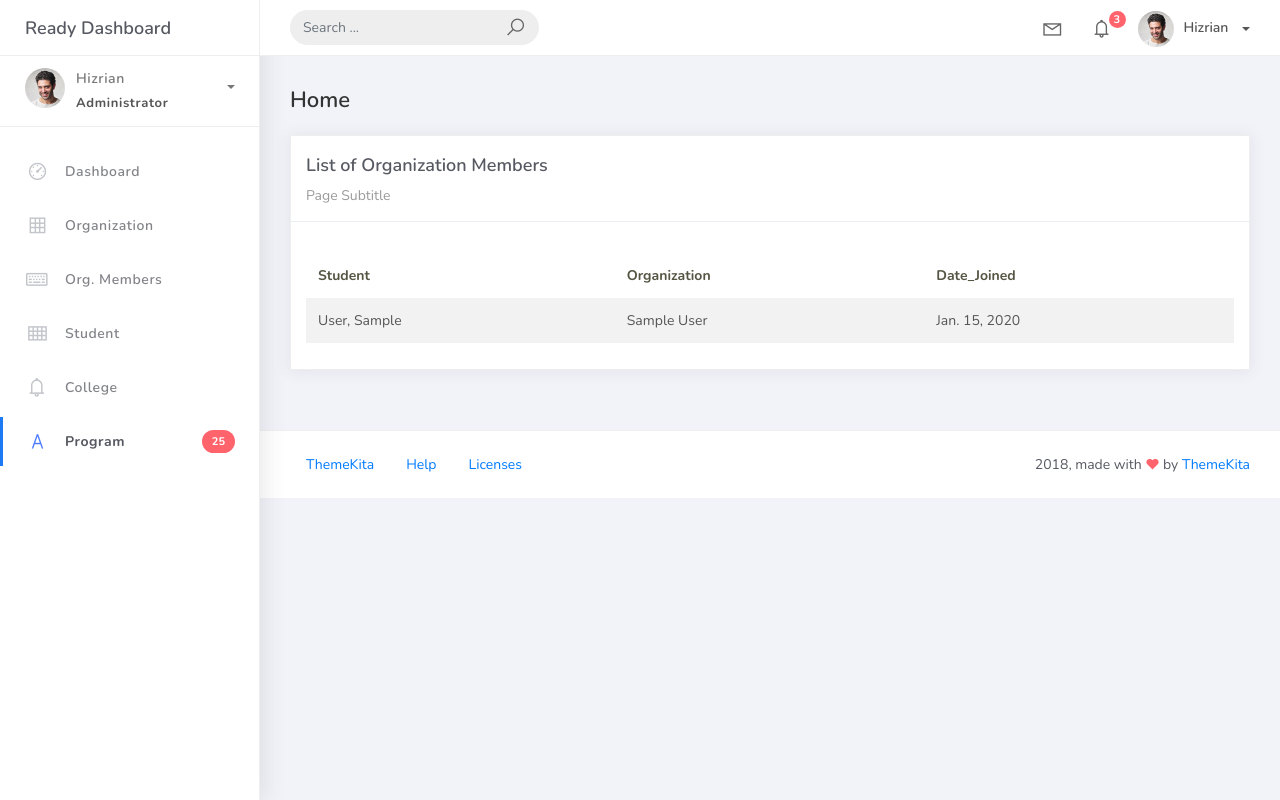
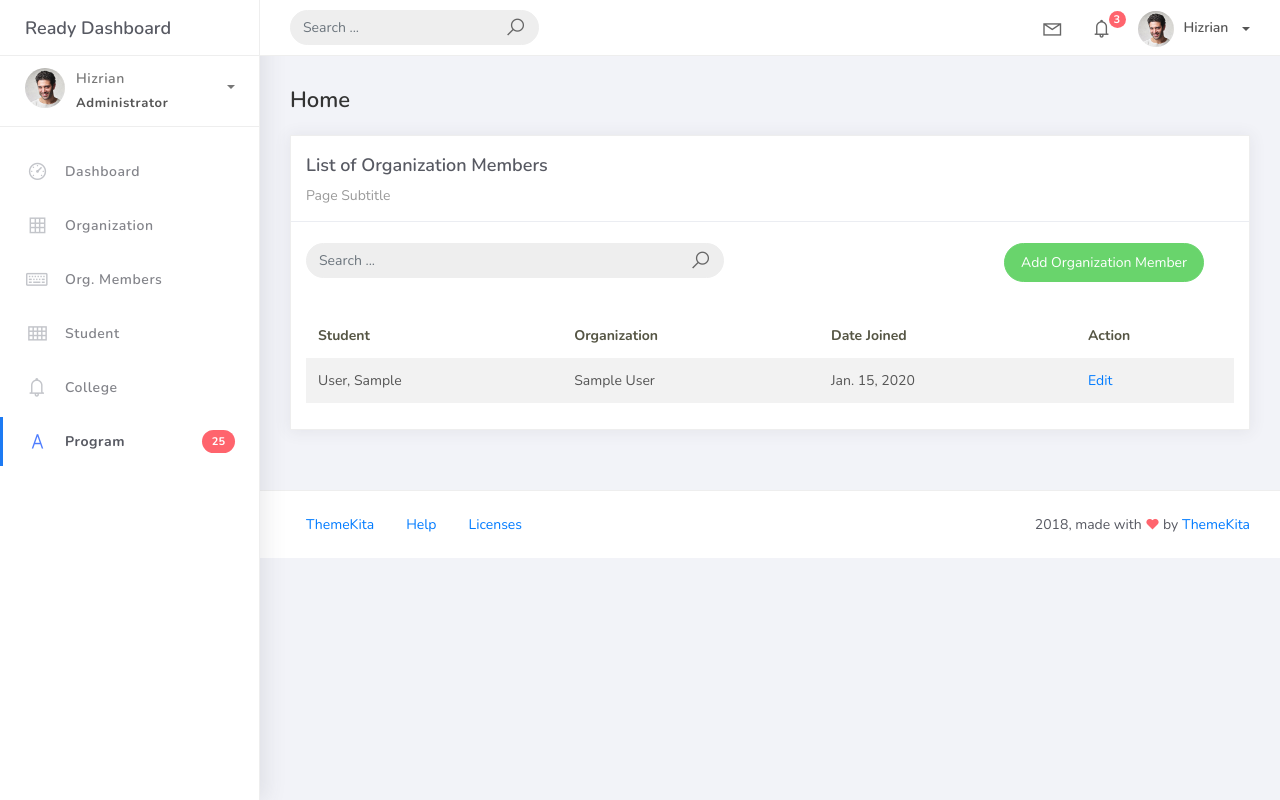
Before and after one commit to mosshead19/PSUsphere, a Django app: page /orgmember_list in a window 1280 px wide. Run offline with Django 5.2, Linux system fonts and the light colour scheme; tables that the repository leaves empty hold one stand-in row (values such as "Sample post"); some libraries are stand-ins or nearby versions.

Commit message:
org member add working

```diff
--- a/projectsite/projectsite/urls.py
+++ b/projectsite/projectsite/urls.py
@@ -16,7 +16,7 @@ Including another URLconf
 """
 from django.contrib import admin
 from django.urls import path
-from studentorg.views import HomePageView, OrganizationList, OrganizationCreateView, OrganizationUpdateView, OrganizationDeleteView, OrgMemberList
+from studentorg.views import HomePageView, OrganizationList, OrganizationCreateView, OrganizationUpdateView, OrganizationDeleteView, OrgMemberList, OrgMemberCreateView
 from studentorg import views
 
 urlpatterns = [
@@ -27,4 +27,5 @@ urlpatterns = [
     path('organization_list/<pk>', OrganizationUpdateView.as_view(), name='organization-update'),
     path('organization_list/<pk>/delete', OrganizationDeleteView.as_view(), name='organization-delete'),
     path('orgmember_list', OrgMemberList.as_view(), name='orgmember-list'),
+    path('orgmember_list/add', OrgMemberCreateView.as_view(), name='orgmember-add'),
 ]
--- a/projectsite/studentorg/forms.py
+++ b/projectsite/studentorg/forms.py
@@ -1,9 +1,15 @@
 from django.forms import ModelForm
 from django import forms
 from .models import Organization
+from .models import OrgMember
 
 
 class OrganizationForm(ModelForm):
     class Meta:
         model = Organization
         fields = "__all__"
+
+class OrgMemberForm(ModelForm):
+    class Meta:
+        model = OrgMember
+        fields = "__all__"
--- a/projectsite/studentorg/views.py
+++ b/projectsite/studentorg/views.py
@@ -2,8 +2,9 @@ from django.shortcuts import render
 from django.views.generic.list import ListView
 from django.views.generic.edit import CreateView, UpdateView, DeleteView
 from studentorg.models import Organization
+from studentorg.forms import OrganizationForm
 from studentorg.models import OrgMember
-from studentorg.forms import OrganizationForm
+from studentorg.forms import OrgMemberForm
 from django.urls import reverse_lazy
 
 
@@ -40,3 +41,9 @@ class OrgMemberList(ListView):
     context_object_name = 'orgmember'
     template_name = "orgmember_list.html"
     paginate_by = 5
+
+class OrgMemberCreateView(CreateView):
+    model = OrgMember
+    form_class = OrgMemberForm
+    template_name = "orgmember_form.html"
+    success_url = reverse_lazy('orgmember-list')
--- a/projectsite/templates/orgmember_list.html
+++ b/projectsite/templates/orgmember_list.html
@@ -9,13 +9,34 @@
                         <div class="card-title">List of Organization Members</div>
                         <div class="card-category">Page Subtitle</div>
                     </div>
+                    <br />
+                            <div class="col-md-12 row">
+                                <div class="col-md-6">
+                                    <form class="navbar-left navbar-form nav-search mr-md-3" action="">
+                                        <div class="input-group">
+                                            <input type="text" placeholder="Search ..." class="form-control" />
+                                            <div class="input-group-append">
+                                            <span class="input-group-text">
+                                                <i class="la la-search search-icon"></i>
+                                            </span>
+                                            </div>
+                                        </div>
+                                    </form>
+                                </div>
+                                <div class="col-md-6">
+                                    <div class="pull-right">
+                                        <a href="{% url 'orgmember-add' %}" class="btn btn-success btn-rounded">Add Organization Member</a>
+                                    </div>
+                                </div>
+                            </div>
                     <div class="card-body">
                         <table class="table table-striped mt-3">
                             <thead>
                                 <tr>
                                     <th scope="col">Student</th>
                                     <th scope="col">Organization</th>
-                                    <th scope="col">Date_Joined</th>
+                                    <th scope="col">Date Joined</th>
+                                    <th scope="col">Action</th>
                                 </tr>
                             </thead>
                             <tbody>
@@ -24,7 +45,14 @@
                                     <td>{{ object.student }}</td>
                                     <td>{{ object.organization }}</td>
                                     <td>{{ object.date_joined }}</td>
-                                </tr>
+                                    <td><a href="orgmember_list/{{ object.id }}">Edit</a></td>
+                                    </tr>
+                                    {% empty %}
+                                    <tr>
+                                        <td colspan="4" style="text-align: center">
+                                            <p class="text-sm font-weight-bold mb-0">No Records Found</p>
+                                        </td>
+                                    </tr>
                                 {% endfor %}
                             </tbody>
                         </table>
```
Also changed, not shown: projectsite/templates/orgmember_form.html (added, +33 -0 lines).
